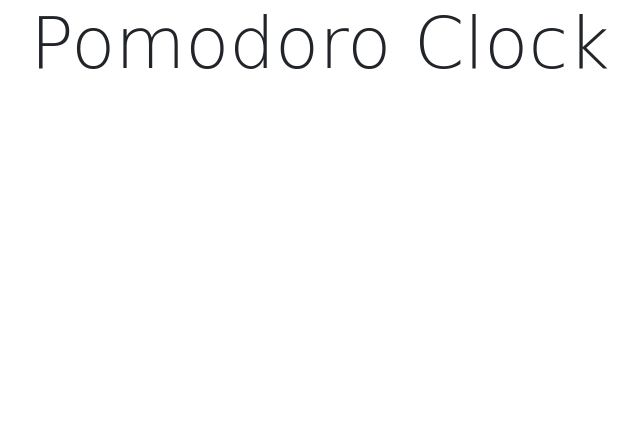
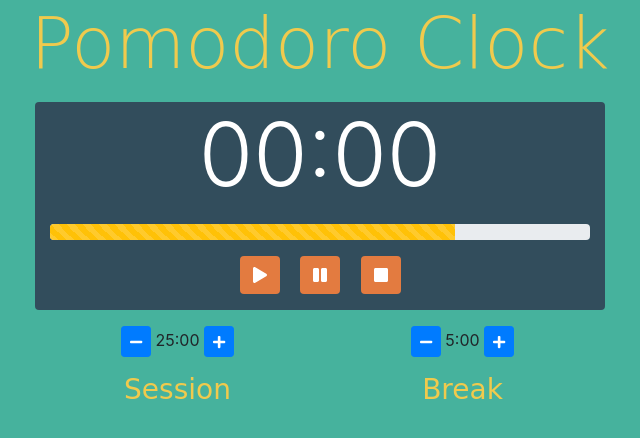
Before and after one commit to Humch/pomodoro, a plain HTML site: page index.html in a window 1280 px wide. Shown: the whole page, without its empty margins (320-960 px from the left). Drawn offline with nearby package versions, Linux system fonts and the light colour scheme; a web font is replaced by a local one.

Commit message:
second commit \o/

```diff
--- a/index.html
+++ b/index.html
@@ -22,16 +22,54 @@
 <div class="container">
     <div class="row">
         <div class="col">
-            <p class="display-3 text-center">Pomodoro Clock</p>
+            <p class="display-3 text-center text-damion">Pomodoro Clock</p>
         </div>
 
     </div>
-    <div class="row content">
-        <div class="row"></div>
-        <div class="row"></div>
+    <div class="row justify-content-center">
+        <div class="col-6 content rounded">
+            <div class="row">
+                <div class="col">
+                    <p class="display-2 text-center text-white">00:00</p>
+                    <div class="progress">
+                    <div class="progress-bar progress-bar-striped bg-warning" role="progressbar" style="width: 75%" aria-valuenow="75" aria-valuemin="0" aria-valuemax="100"></div>
+                    </div>
+                </div>
+            </div>
+            <div class="row">
+                <div class="col mt-3">
+                    <p class="text-center">
+                        <button type="button" class="btn btn-orange icon"><i class="fas fa-play"></i></button>
+                        <button type="button" class="btn btn-orange icon"><i class="fas fa-pause"></i></button>
+                        <button type="button" class="btn btn-orange icon"><i class="fas fa-stop"></i></button>
+                    </p>
+                </div>
+            </div>
+        </div>
     </div>
-    <div class="row footer">
-
+    <div class="row justify-content-center">
+        <div class="col-6 mt-3">
+            <div class="row">
+                <div class="col">
+                    <p class="text-center">
+                        <button type="button" class="btn btn-primary btn-sm"><i class="fas fa-minus"></i></button> 25:00 <button type="button" class="btn btn-primary btn-sm"><i class="fas fa-plus"></i></button>
+                    </p>
+                </div>
+                <div class="col">
+                    <p class="text-center">
+                        <button type="button" class="btn btn-primary btn-sm"><i class="fas fa-minus"></i></button> 5:00 <button type="button" class="btn btn-primary btn-sm"><i class="fas fa-plus"></i></button>
+                    </p>
+                </div>
+            </div>
+            <div class="row">
+                <div class="col">
+                    <p class="text-center text-damion h3">Session</p>
+                </div>
+                <div class="col">
+                    <p class="text-center text-damion h3">Break</p>
+                </div>
+            </div>
+        </div>
     </div>
 </div>
 
--- a/pomodoro.css
+++ b/pomodoro.css
@@ -1,3 +1,30 @@
-p {
+html {
+    background-color: #46B29D;
+}
+
+body {
+    background-color: rgba(0,0,0,0) !important;
+}
+
+p.text-damion {
     font-family: 'Damion', cursive !important;
+    color: #F0CA4D;
 }
+
+.text-white {
+    color: white;
+}
+
+.content {
+    background-color: #324D5C;
+}
+
+.btn-orange {
+    background-color: #E37B40;
+}
+
+button.icon {
+  margin-left: .5em;
+  margin-right: .5em;
+  color: white !important;
+}
```
